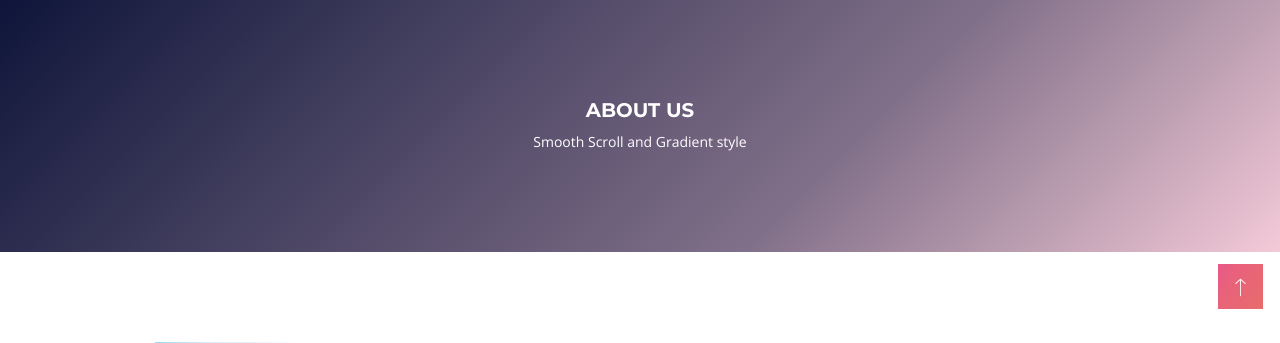
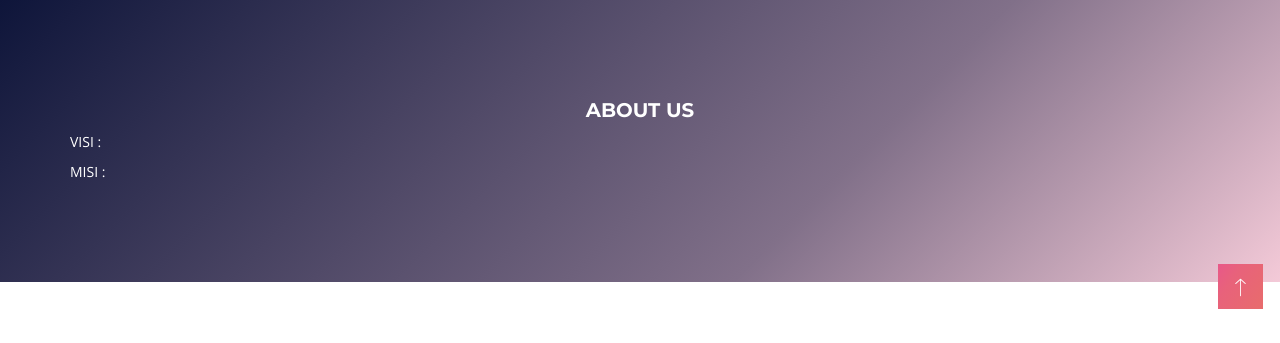
Before and after one commit to onehenryy/regullux.id, a CodeIgniter app: page /database/ in a window 1280 px wide. Shown: the part 466-809 px from the top of the page. Run offline with CodeIgniter, Linux system fonts and the light colour scheme; some web fonts are replaced.

Commit message:
update 12:20
Co-Authored-By: saddamwr <saddamwr@users.noreply.github.com>
Co-Authored-By: imanuelfs <imanuelfs@users.noreply.github.com>

```diff
--- a/application/views/home.php
+++ b/application/views/home.php
@@ -101,9 +101,10 @@ defined('BASEPATH') OR exit('No direct script access allowed');
 <section id="cta" class="gradient-violat cta padding-top-bottom-90">
       <div class="container">
         <div class="row">
-          <div class="col-md-12 text-center">
-            <h4 class="cta-heading text-white">ABOUT US</h4>
-            <p class="text-white">Smooth Scroll and Gradient style</p>
+          <div class="col-md-12 ">
+            <h4 class="text-white text-center">ABOUT US</h4>
+            <p class="text-white">VISI :</p>
+            <p class="text-white">MISI :</p>
           </div>
         </div>
       </div>
```
